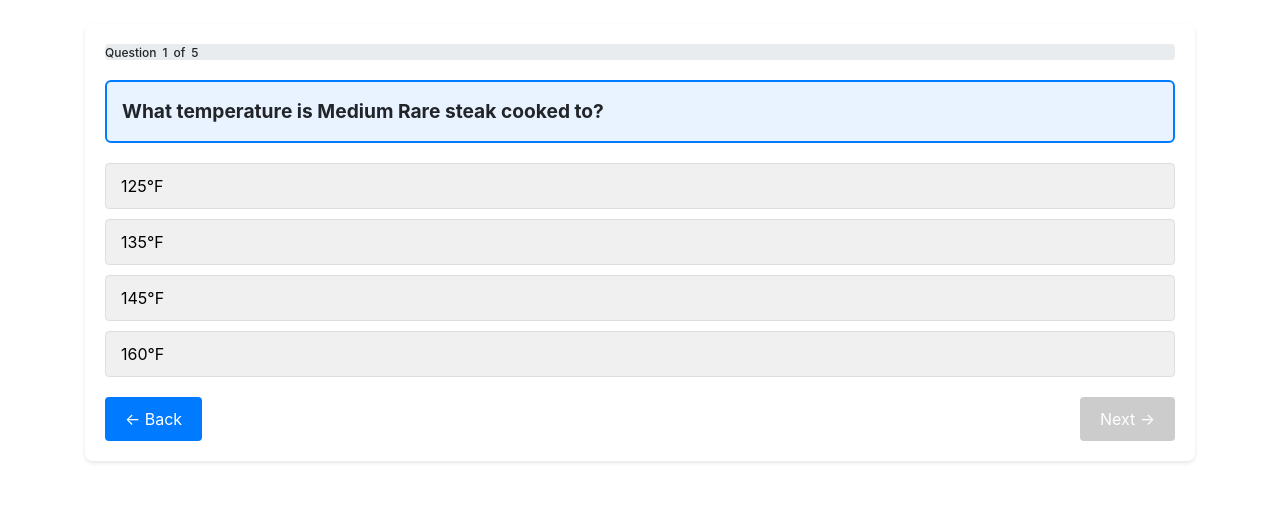
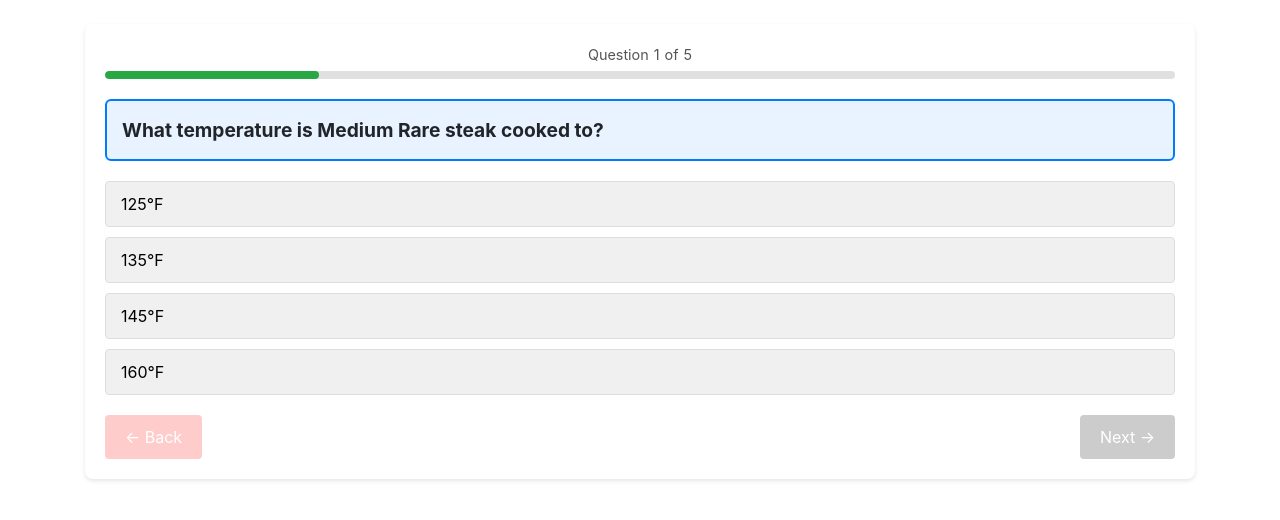
Before and after one commit to aliyatang1/meat-and-eggs, a Flask app: page /quiz/meat/1 in a window 1280 px wide. Shown: the part 56-576 px from the top of the page. Run offline with Flask 3, Linux system fonts and the light colour scheme; some libraries are stand-ins or nearby versions.

Commit message:
quiz changes
made updates based on feedback

```diff
--- a/templates/quiz.html
+++ b/templates/quiz.html
@@ -2,31 +2,37 @@
 
 {% block content %}
 <div class="quiz-container">
-    <div class="progress">
-        <span>Question</span>
-        <span id="current-q">{{ question_id }}</span>
-        <span>of</span>
-        <span id="total-qs">{{ total_questions }}</span>
-      </div>
+    <div class="progress-container">
+        <div class="progress-text">
+            <span>Question</span>
+            <span id="current-q">{{ question_id }}</span>
+            <span>of</span>
+            <span id="total-qs">{{ total_questions }}</span>
+        </div>
+        <div class="progress-bar">
+            <div class="progress-fill" style="width: {{ (question_id / total_questions) * 100 }}%"></div>
+        </div>
+    </div>
+
     <div class="question-box">
         <div class="question" id="question-text">{{ question.question }}</div>
     </div>
     <div class="options" id="options-container">
         {% for option in question.options %}
-            <button class="option-btn" onclick="selectAnswer('{{ option }}')">{{ option }}</button>
+            <button class="option-btn" data-option="{{ option }}" onclick="selectAnswer('{{ option }}')">{{ option }}</button>
         {% endfor %}
     </div>
     <div class="nav-buttons">
         {% if question_id > 1 %}
-        <a href="/quiz/{{ topic }}/{{ question_id - 1 }}" class="nav-btn" id="prev-btn">← Back</a>
+        <a href="/quiz/{{ topic }}/{{ question_id - 1 }}" class="nav-btn back-btn">← Back</a>
         {% else %}
-        <button class="nav-btn" id="prev-btn" disabled>← Back</button>
+        <button class="nav-btn back-btn inactive" id="prev-btn" disabled>← Back</button>
         {% endif %}
 
         {% if question_id == total_questions %}
         <button id="submit-btn" class="submit-btn inactive">Submit Quiz</button>
         {% else %}
-        <button id="next-btn" class="nav-btn inactive">Next →</button>
+        <button id="next-btn" class="nav-btn next-btn inactive">Next →</button>
         {% endif %}
     </div>
 </div>
@@ -40,6 +46,36 @@
         border-radius: 8px;
         box-shadow: 0 2px 4px rgba(0,0,0,0.1);
     }
+
+    .progress-container {
+        margin-bottom: 20px;
+    }
+
+    .progress-text {
+        display: flex;
+        justify-content: center;
+        align-items: center;
+        gap: 5px;
+        margin-bottom: 5px;
+        font-size: 0.9em;
+        color: #555;
+    }
+
+    .progress-bar {
+        width: 100%;
+        height: 8px;
+        background-color: #e0e0e0;
+        border-radius: 4px;
+        overflow: hidden;
+    }
+
+    .progress-fill {
+        height: 100%;
+        background-color: #28a745; /* Green color */
+        transition: width 0.3s ease;
+        border-radius: 4px;
+    }
+
     .question-box {
         border: 2px solid #007BFF;
         border-radius: 6px;
@@ -63,12 +99,22 @@
         border-radius: 4px;
         cursor: pointer;
         text-align: left;
-        transition: background-color 0.3s;
+        transition: all 0.3s;
     }
-    .option-btn:hover {
+    .option-btn:hover:not(.correct):not(.incorrect) {
         background-color: #e0e0e0;
     }
-    .option-btn.selected {
+    .option-btn.correct {
+        background-color: #28a745;
+        color: white;
+        border-color: #28a745;
+    }
+    .option-btn.incorrect {
+        background-color: #dc3545;
+        color: white;
+        border-color: #dc3545;
+    }
+    .option-btn.selected:not(.correct):not(.incorrect) {
         background-color: #007BFF;
         color: white;
     }
@@ -78,8 +124,6 @@
         margin-top: 20px;
     }
     .nav-btn {
-        background-color: #007BFF;
-        color: white;
         padding: 10px 20px;
         border: none;
         border-radius: 4px;
@@ -88,15 +132,30 @@
         text-decoration: none;
         text-align: center;
     }
-    .nav-btn:hover:not(.inactive) {
-        background-color: #0056b3;
+    .back-btn {
+        background-color: #ff6b6b; /* Red color for back button */
+        color: white;
     }
-    .nav-btn.inactive {
+    .back-btn.inactive {
+        background-color: #ffcccc; /* Light red for inactive back button */
+        cursor: not-allowed;
+    }
+    .back-btn:not(.inactive):hover {
+        background-color: #ff5252; /* Darker red on hover */
+    }
+    .next-btn {
+        background-color: #28a745; /* Green color for next button */
+        color: white;
+    }
+    .next-btn.inactive {
         background-color: #cccccc;
         cursor: not-allowed;
     }
+    .next-btn:not(.inactive):hover {
+        background-color: #218838; /* Darker green on hover */
+    }
     .submit-btn {
-        background-color: #a3d9a5; /* Light green */
+        background-color: #28a745; /* Green color for submit button */
         color: white;
         padding: 10px 20px;
         border: none;
@@ -104,15 +163,15 @@
         font-size: 1em;
         cursor: pointer;
         text-align: center;
-        transition: background-color 0.3s;
-    }
-    .submit-btn:not(.inactive):hover {
-        background-color: #28a745; /* Darker green when active */
+        box-shadow: none !important; /* Remove shadow */
     }
     .submit-btn.inactive {
         background-color: #d1e7d1; /* Very light green */
         color: #666;
         cursor: not-allowed;
+    }
+    .submit-btn:not(.inactive):hover {
+        background-color: #218838; /* Darker green when active */
     }
 </style>
 
@@ -121,8 +180,11 @@
     const questionId = {{ question_id }};
     const isLastQuestion = questionId === {{ total_questions }};
     let selectedOption = null;
+    const correctAnswer = "{{ question.correct_answer }}";
 
     function selectAnswer(option) {
+        if (selectedOption) return; // Prevent changing answer after selection
+
         // Remove selected class from all buttons
         document.querySelectorAll('.option-btn').forEach(btn => {
             btn.classList.remove('selected');
@@ -134,7 +196,23 @@
         // Store the selected option
         selectedOption = option;
 
-        // Activate navigation button
+        // Check if answer is correct
+        const isCorrect = (option === correctAnswer);
+
+        // Highlight the selected answer
+        if (isCorrect) {
+            event.target.classList.add('correct');
+        } else {
+            event.target.classList.add('incorrect');
+            // Also highlight the correct answer
+            document.querySelectorAll('.option-btn').forEach(btn => {
+                if (btn.dataset.option === correctAnswer) {
+                    btn.classList.add('correct');
+                }
+            });
+        }
+
+        // Activate navigation button immediately
         if (isLastQuestion) {
             const submitBtn = document.getElementById('submit-btn');
             submitBtn.classList.remove('inactive');
@@ -144,25 +222,32 @@
             nextBtn.classList.remove('inactive');
             nextBtn.disabled = false;
         }
+
+        // Record the answer (optional - if you want to log immediately)
+        recordAnswer(option, isCorrect);
+    }
+
+    async function recordAnswer(selectedOption, isCorrect) {
+        try {
+            await fetch('/submit_answer', {
+                method: 'POST',
+                headers: { 'Content-Type': 'application/json' },
+                body: JSON.stringify({
+                    topic: topic,
+                    question_id: questionId,
+                    answer: selectedOption,
+                    correct: isCorrect
+                })
+            });
+        } catch (error) {
+            console.error('Error submitting answer:', error);
+        }
     }
 
     async function recordAnswerAndProceed() {
         if (!selectedOption) return;
 
         try {
-            // Record the answer
-            const response = await fetch('/submit_answer', {
-                method: 'POST',
-                headers: { 'Content-Type': 'application/json' },
-                body: JSON.stringify({
-                    topic: topic,
-                    question_id: questionId,
-                    answer: selectedOption
-                })
-            });
-
-            if (!response.ok) throw new Error('Network response was not ok');
-
             // Proceed to next question or results
             if (isLastQuestion) {
                 window.location.href = `/results/${topic}`;
@@ -170,7 +255,7 @@
                 window.location.href = `/quiz/${topic}/${questionId + 1}`;
             }
         } catch (error) {
-            console.error('Error submitting answer:', error);
+            console.error('Error:', error);
             // Fallback navigation if request fails
             if (isLastQuestion) {
                 window.location.href = `/results/${topic}`;
--- a/templates/results.html
+++ b/templates/results.html
@@ -16,11 +16,11 @@
 
     <div class="feedback">
         {% if correct_count == 5 %}
-        <p class="excellent">Perfect score! 🎉 You're a quiz master!</p>
+        <p class="excellent">Eggcellent 🎉</p>
         {% elif correct_count >= 3 %}
-        <p class="good">Good job! 👍 You know your stuff!</p>
+        <p class="good">Time to hit the books 📚</p>
         {% else %}
-        <p class="improve">Keep practicing! You'll get better! 📚</p>
+        <p class="improve">You're cooked, literally 🔥</p>
         {% endif %}
     </div>
 
```
Also changed, not shown: log.json (+127 -155 lines).
